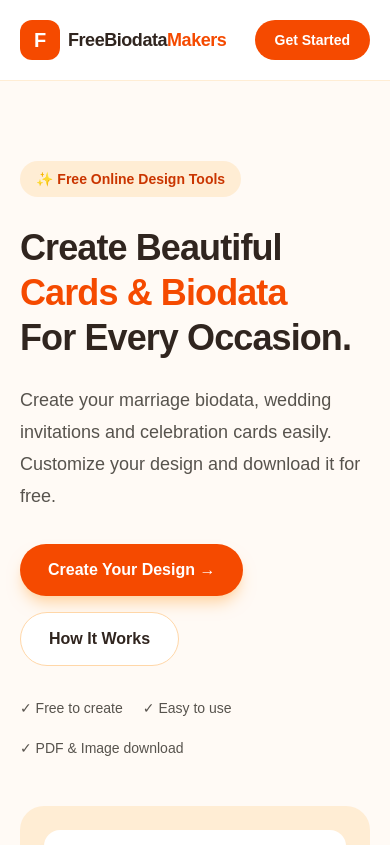
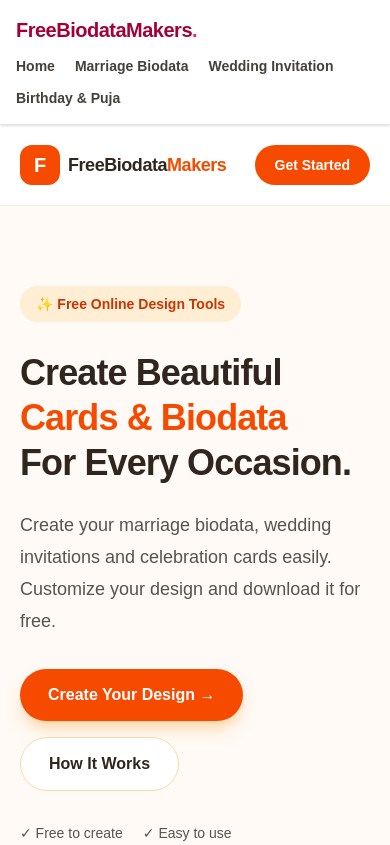
Before and after one commit to Pranavk-07/free-biodata-makers, a Next.js app: page / in a window 390 px wide. Shown: the top 845 px of the page. Built offline with nearby package versions, Linux system fonts and the light colour scheme.

Commit message:
Add common responsive navigation bar

```diff
--- /dev/null
+++ b/app/components/Navbar.tsx
@@ -0,0 +1,37 @@
+
+import Link from "next/link";
+
+const navLinks = [
+  { name: "Home", href: "/" },
+  { name: "Marriage Biodata", href: "/biodata" },
+  { name: "Wedding Invitation", href: "/wedding-invitation" },
+  { name: "Birthday & Puja", href: "/birthday-cards" },
+];
+
+export default function Navbar() {
+  return (
+    <header className="sticky top-0 z-50 w-full border-b border-stone-200 bg-white/95 shadow-sm backdrop-blur">
+      <nav className="mx-auto flex max-w-7xl flex-wrap items-center justify-between gap-3 px-4 py-4">
+        <Link
+          href="/"
+          className="text-xl font-extrabold tracking-tight text-rose-800 sm:text-2xl"
+        >
+          FreeBiodataMakers
+          <span className="text-rose-500">.</span>
+        </Link>
+
+        <div className="flex flex-wrap items-center gap-x-5 gap-y-3">
+          {navLinks.map((link) => (
+            <Link
+              key={link.href}
+              href={link.href}
+              className="text-sm font-semibold text-stone-700 transition hover:text-rose-700"
+            >
+              {link.name}
+            </Link>
+          ))}
+        </div>
+      </nav>
+    </header>
+  );
+}
--- a/app/layout.tsx
+++ b/app/layout.tsx
@@ -1,3 +1,4 @@
+import Navbar from "./components/Navbar";
 import type { Metadata } from "next";
 import { Geist, Geist_Mono } from "next/font/google";
 import "./globals.css";
@@ -23,7 +24,7 @@ export default function RootLayout({ children }: LayoutProps<"/">) {
       lang="en"
       className={`${geistSans.variable} ${geistMono.variable} h-full antialiased`}
     >
-      <body className="min-h-full flex flex-col">{children}</body>
+      <body className="min-h-full flex flex-col"><Navbar />{children}</body>
     </html>
   );
 }
```
